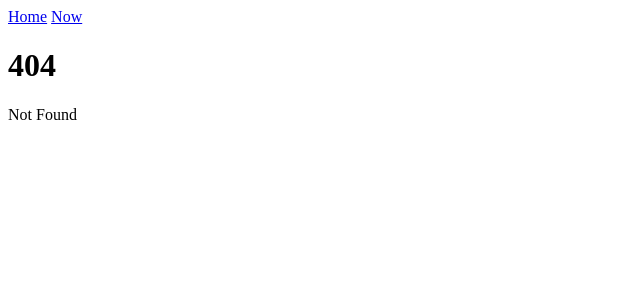
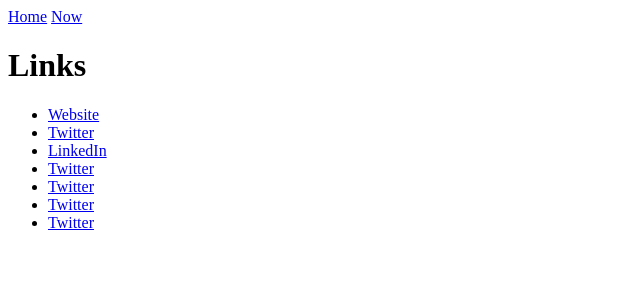
Before and after one commit to blendor/blendor.github.io, a SvelteKit app: page /links in a window 1280 px wide. Before the commit this address had no page. Shown: the top 300 px of the page, without its empty margins (0-640 px from the left). Built offline with nearby package versions, Linux system fonts and the light colour scheme.

Commit message:
create links subpage, GA4 component, add GA4 on layout

```diff
--- /dev/null
+++ b/src/routes/links/+page.svelte
@@ -0,0 +1,22 @@
+<script>
+    // your script goes here
+</script>
+
+<h1>Links</h1>
+<h2></h2>
+<ul>
+    <li><a href="https://blendorsefaj.com/">Website</a></li>
+    <li><a href="https://twitter.com/blendorsefaj">Twitter</a></li>
+    <li><a href="https://linkedin.com/in/blendor">LinkedIn</a></li>
+    <li><a href="https://twitter.com/blendorsefaj">Twitter</a></li>
+    <li><a href="https://twitter.com/blendorsefaj">Twitter</a></li>
+    <li><a href="https://twitter.com/blendorsefaj">Twitter</a></li>
+    <li><a href="https://twitter.com/blendorsefaj">Twitter</a></li>
+
+</ul>
+
+<style>
+    /* your styles go here */
+</style>
+
+<!-- markup (zero or more items) goes here -->
```
Also changed, not shown: src/lib/analytics.svelte (added, +27 -0 lines).
